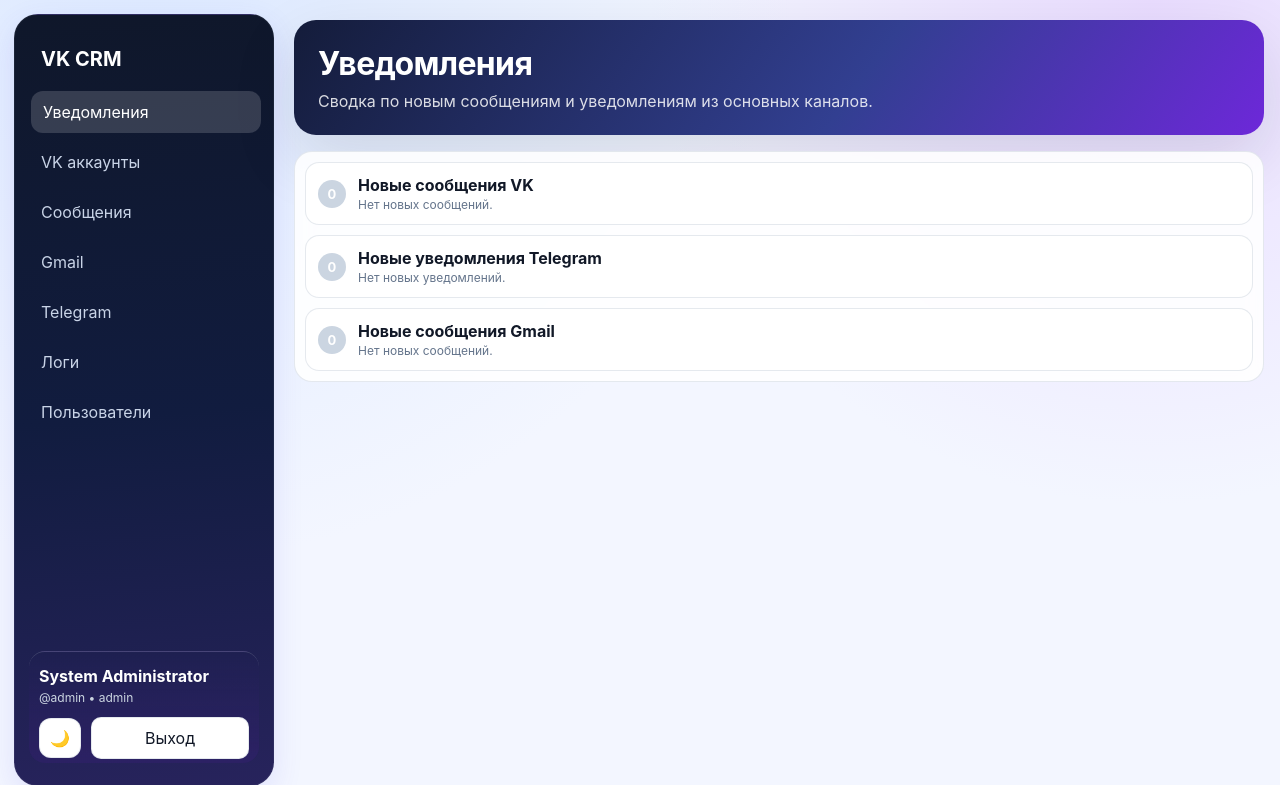
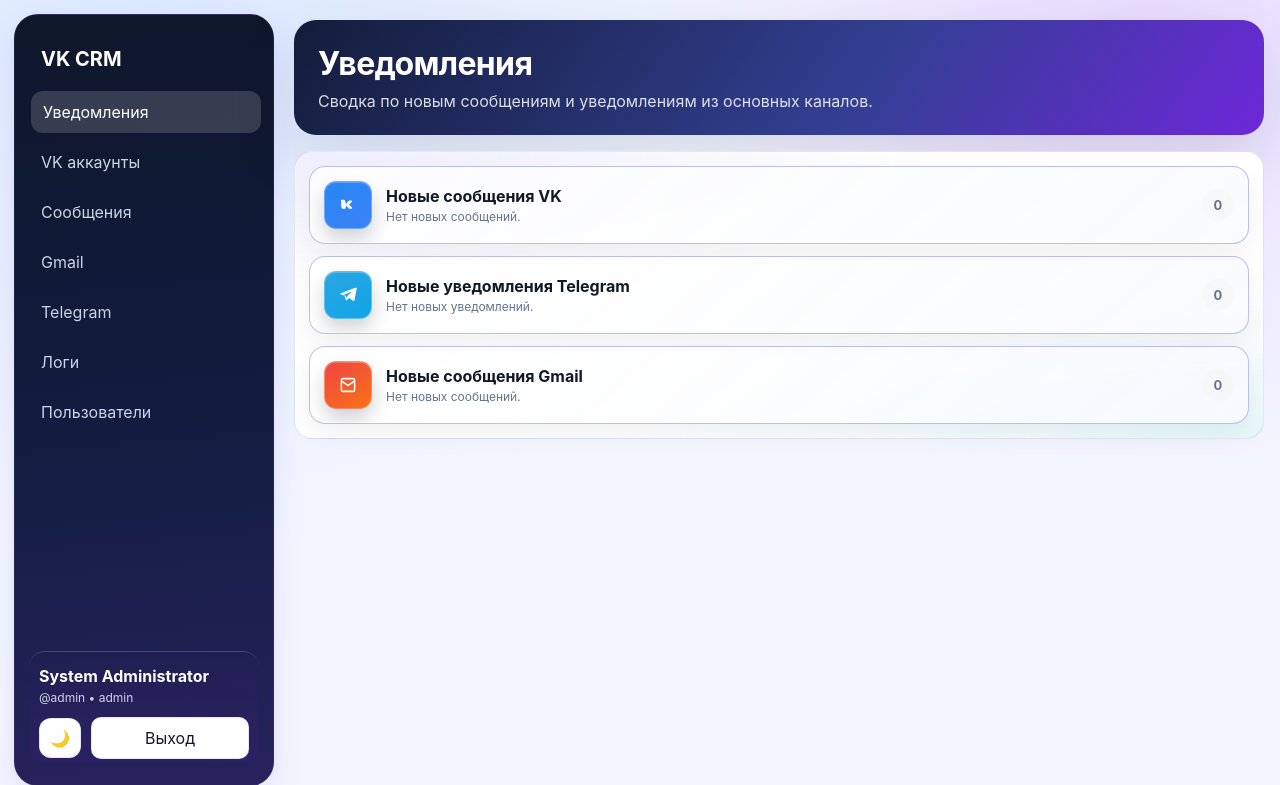
Before and after one commit to vhudoverdiev/Message, a FastAPI app: page /dashboard in a window 1280 px wide. Shown: the top 785 px of the page. Run offline with FastAPI, Linux system fonts and the light colour scheme; the visitor is signed in with stand-in values (Sample User, id 1); data comes from the database, SQL or seed files in the repository; data that the repository does not hold is empty.

Commit message:
Redesign notifications tab with premium card UI

```diff
--- a/app/static/style.css
+++ b/app/static/style.css
@@ -458,57 +458,109 @@
 }
 
 .notifications-card {
-    padding: 10px;
+    padding: 14px;
+    background:
+        radial-gradient(120% 90% at 0% 0%, rgba(79, 70, 229, 0.09), transparent 55%),
+        radial-gradient(120% 90% at 100% 100%, rgba(6, 182, 212, 0.1), transparent 55%),
+        var(--panel-solid);
 }
 
 .notifications-list {
     display: grid;
-    gap: 10px;
+    gap: 12px;
 }
 
 .notification-tab {
     position: relative;
     overflow: hidden;
-    display: flex;
+    display: grid;
+    grid-template-columns: 48px 1fr auto;
     align-items: center;
-    gap: 12px;
-    border: 1px solid var(--border);
-    border-radius: 14px;
-    padding: 12px;
-    background: var(--panel-solid);
+    gap: 14px;
+    border: 1px solid color-mix(in srgb, var(--border) 74%, var(--primary) 26%);
+    border-radius: 16px;
+    padding: 14px;
+    text-decoration: none;
+    background: linear-gradient(140deg, rgba(255, 255, 255, 0.82), rgba(248, 250, 252, 0.78));
+    box-shadow: 0 10px 28px rgba(15, 23, 42, 0.06);
     transition: transform .22s ease, border-color .22s ease, box-shadow .22s ease;
+}
+
+[data-theme='dark'] .notification-tab {
+    background: linear-gradient(140deg, rgba(15, 23, 42, 0.94), rgba(30, 41, 59, 0.9));
+    box-shadow: 0 12px 26px rgba(2, 6, 23, 0.38);
 }
 
 .notification-tab::after {
     content: '';
     position: absolute;
-    inset: -40% auto auto -20%;
-    width: 120px;
-    height: 180px;
-    background: linear-gradient(115deg, rgba(79, 70, 229, 0), rgba(79, 70, 229, 0.18), rgba(79, 70, 229, 0));
-    transform: translateX(-180%);
-    transition: transform .6s ease;
+    inset: 0;
+    background: linear-gradient(100deg, transparent 25%, rgba(255, 255, 255, 0.24) 47%, transparent 70%);
+    transform: translateX(-130%);
+    transition: transform .64s ease;
+    pointer-events: none;
 }
 
 .notification-tab:hover,
 .notification-tab:focus-visible {
     transform: translateY(-2px) scale(1.01);
-    border-color: rgba(79, 70, 229, 0.42);
-    box-shadow: 0 14px 28px rgba(79, 70, 229, 0.12);
+    border-color: color-mix(in srgb, var(--primary) 56%, var(--border) 44%);
+    box-shadow: 0 16px 36px rgba(79, 70, 229, 0.18);
 }
 
 .notification-tab:hover::after,
 .notification-tab:focus-visible::after {
-    transform: translateX(330%);
+    transform: translateX(120%);
 }
 
 .notification-tab.is-pressed {
     transform: scale(0.985);
 }
 
+.notification-icon-box {
+    width: 48px;
+    height: 48px;
+    border-radius: 12px;
+    display: inline-flex;
+    align-items: center;
+    justify-content: center;
+    color: #fff;
+    border: 1px solid rgba(255, 255, 255, 0.3);
+    box-shadow: inset 0 1px 0 rgba(255, 255, 255, 0.22), 0 10px 18px rgba(15, 23, 42, 0.18);
+}
+
+.notification-icon-box svg {
+    width: 22px;
+    height: 22px;
+    fill: currentColor;
+}
+
+.notification-icon-vk {
+    background: linear-gradient(145deg, #2787f5, #3b82f6);
+}
+
+.notification-icon-telegram {
+    background: linear-gradient(145deg, #2ca5e0, #0ea5e9);
+}
+
+.notification-icon-gmail {
+    background: linear-gradient(145deg, #ef4444, #f97316);
+}
+
+.notification-main {
+    display: flex;
+    flex-direction: column;
+    gap: 3px;
+    min-width: 0;
+}
+
+.notification-main strong {
+    color: var(--text);
+}
+
 .count-circle {
-    min-width: 28px;
-    height: 28px;
+    min-width: 32px;
+    height: 32px;
     border-radius: 999px;
     display: inline-flex;
     align-items: center;
@@ -517,16 +569,32 @@
     font-size: 13px;
     color: #fff;
     background: linear-gradient(120deg, var(--primary), var(--primary-2));
+    box-shadow: 0 8px 20px rgba(79, 70, 229, 0.3);
 }
 
 .count-circle.empty {
-    background: #cbd5e1;
+    color: var(--muted);
+    background: color-mix(in srgb, var(--panel) 75%, var(--border) 25%);
+    box-shadow: none;
 }
 
-.notification-main {
-    display: flex;
-    flex-direction: column;
-    gap: 2px;
+@media (max-width: 680px) {
+    .notification-tab {
+        grid-template-columns: 42px 1fr;
+        gap: 10px;
+    }
+
+    .count-circle {
+        grid-column: 2;
+        justify-self: start;
+        margin-top: 2px;
+    }
+
+    .notification-icon-box {
+        width: 42px;
+        height: 42px;
+        border-radius: 10px;
+    }
 }
 
 @keyframes slideUp {
--- a/app/templates/dashboard.html
+++ b/app/templates/dashboard.html
@@ -7,13 +7,24 @@
 
 <div class="card notifications-card">
     <div class="notifications-list">
-        {% for notification in stats.notifications.values() %}
+        {% for channel, notification in stats.notifications.items() %}
         <a class="notification-tab js-notification-tab" href="{{ notification.link }}" data-target="{{ notification.link }}">
-            {% if notification.count > 0 %}
-            <span class="count-circle" aria-label="Новых: {{ notification.count }}">{{ notification.count }}</span>
-            {% else %}
-            <span class="count-circle empty" aria-hidden="true">0</span>
-            {% endif %}
+            <span class="notification-icon-box notification-icon-{{ channel }}" aria-hidden="true">
+                {% if channel == 'vk' %}
+                <svg viewBox="0 0 24 24" role="img" focusable="false">
+                    <path d="M4.2 7.2c.15-.7.57-1.05 1.27-1.05h1.92c.56 0 .93.26 1.1.77l1.06 3.2c.16.44.44.5.72.17l2.11-2.6c.34-.42.75-.62 1.23-.62h1.82c.52 0 .83.19.95.56.11.38-.03.76-.42 1.13l-2.36 2.3c-.33.32-.33.62 0 .92l2.52 2.52c.36.36.49.72.38 1.09-.11.37-.42.55-.95.55h-1.57c-.58 0-1.03-.21-1.35-.64l-1.72-2.24c-.3-.37-.58-.34-.84.08l-.36.6c-.18.31-.27.64-.27.99v.26c0 .62-.31.93-.93.93H6.2c-.76 0-1.2-.36-1.32-1.1-.17-1.04-.29-2.1-.36-3.18-.07-1.08-.06-2.13.02-3.16.02-.23.05-.45.1-.68z" />
+                </svg>
+                {% elif channel == 'telegram' %}
+                <svg viewBox="0 0 24 24" role="img" focusable="false">
+                    <path d="M20.54 4.53a1.32 1.32 0 0 0-1.35-.21L4.18 10.05c-.65.25-.63 1.17.03 1.39l3.87 1.32 1.45 4.5c.2.63 1 .8 1.44.32l2.22-2.42 4.36 3.18c.57.41 1.36.08 1.49-.62l2.52-12.7a1.29 1.29 0 0 0-.52-1.29zm-3.19 3.2-6.16 5.47a.73.73 0 0 0-.23.42l-.3 2.26-.83-2.59a.72.72 0 0 0-.43-.45l-2.55-.87 10.6-4.1-.1-.14z" />
+                </svg>
+                {% else %}
+                <svg viewBox="0 0 24 24" role="img" focusable="false">
+                    <path d="M4 6.5A2.5 2.5 0 0 1 6.5 4h11A2.5 2.5 0 0 1 20 6.5v11a2.5 2.5 0 0 1-2.5 2.5h-11A2.5 2.5 0 0 1 4 17.5v-11zm2.03-.5a.5.5 0 0 0-.5.5v.53l6.47 4.31 6.47-4.31V6.5a.5.5 0 0 0-.5-.5h-11zm12.44 3.15-5.95 3.97a.9.9 0 0 1-1 0L5.57 9.15v8.35c0 .28.22.5.5.5h11.9c.28 0 .5-.22.5-.5V9.15z" />
+                </svg>
+                {% endif %}
+            </span>
+
             <span class="notification-main">
                 <strong>{{ notification.title }}</strong>
                 {% if notification.count > 0 %}
@@ -22,6 +33,12 @@
                 <span class="small">{{ notification.empty_text }}.</span>
                 {% endif %}
             </span>
+
+            {% if notification.count > 0 %}
+            <span class="count-circle" aria-label="Новых: {{ notification.count }}">{{ notification.count }}</span>
+            {% else %}
+            <span class="count-circle empty" aria-hidden="true">0</span>
+            {% endif %}
         </a>
         {% endfor %}
     </div>
```
